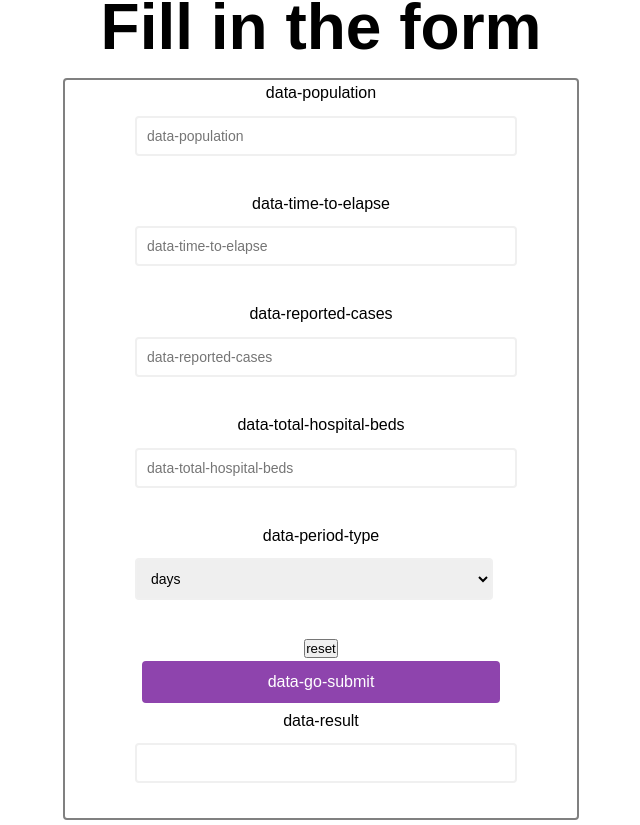
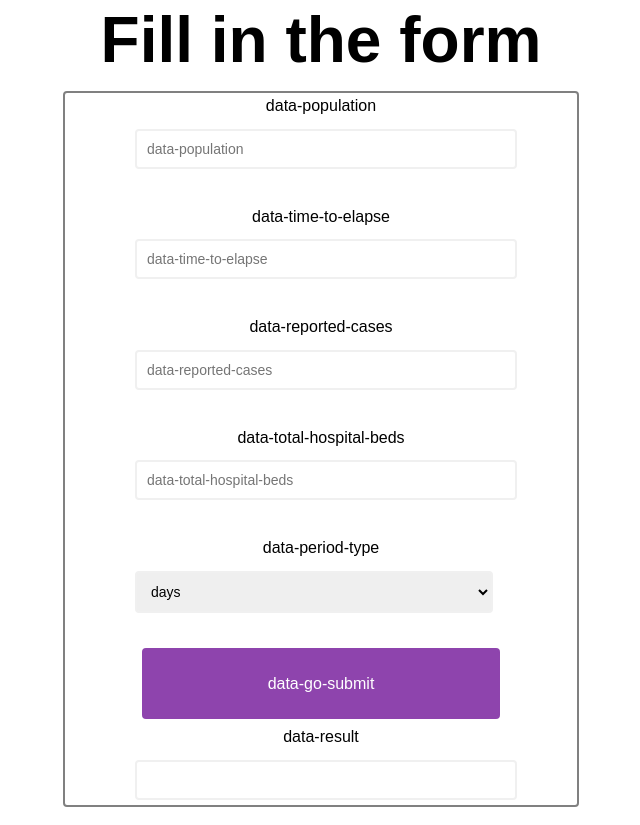
Before and after one commit to kioidun/buildforsdgtwo, a React (Create React App) app: page / in a window 1280 px wide. Shown: the part 802-1627 px from the top of the page, without its empty margins (319-959 px from the left). Built offline with nearby package versions, Linux system fonts and the light colour scheme.

Commit message:
removed reset button

```diff
--- a/src/App.css
+++ b/src/App.css
@@ -134,11 +134,13 @@ section#home{
     padding: 10px;
     margin-bottom: 5px;
     width: 70%;
+    height:10%;
     margin-left: 15%;
     font-size: 16px;
     border-radius: 4px;
     font-family: inherit;
 }
+
 .form-control.success input{
     border-color: #2ecc71;
 }
--- a/src/component/form.js
+++ b/src/component/form.js
@@ -147,7 +147,6 @@ class Form extends Component{
                   <option value="months">months</option>
                 </select>
             </div>
-            <input type="reset" id="button-reset" value="reset"/>
             <button type= "submit">data-go-submit</button>
 
             <div class = "form-control">
```
